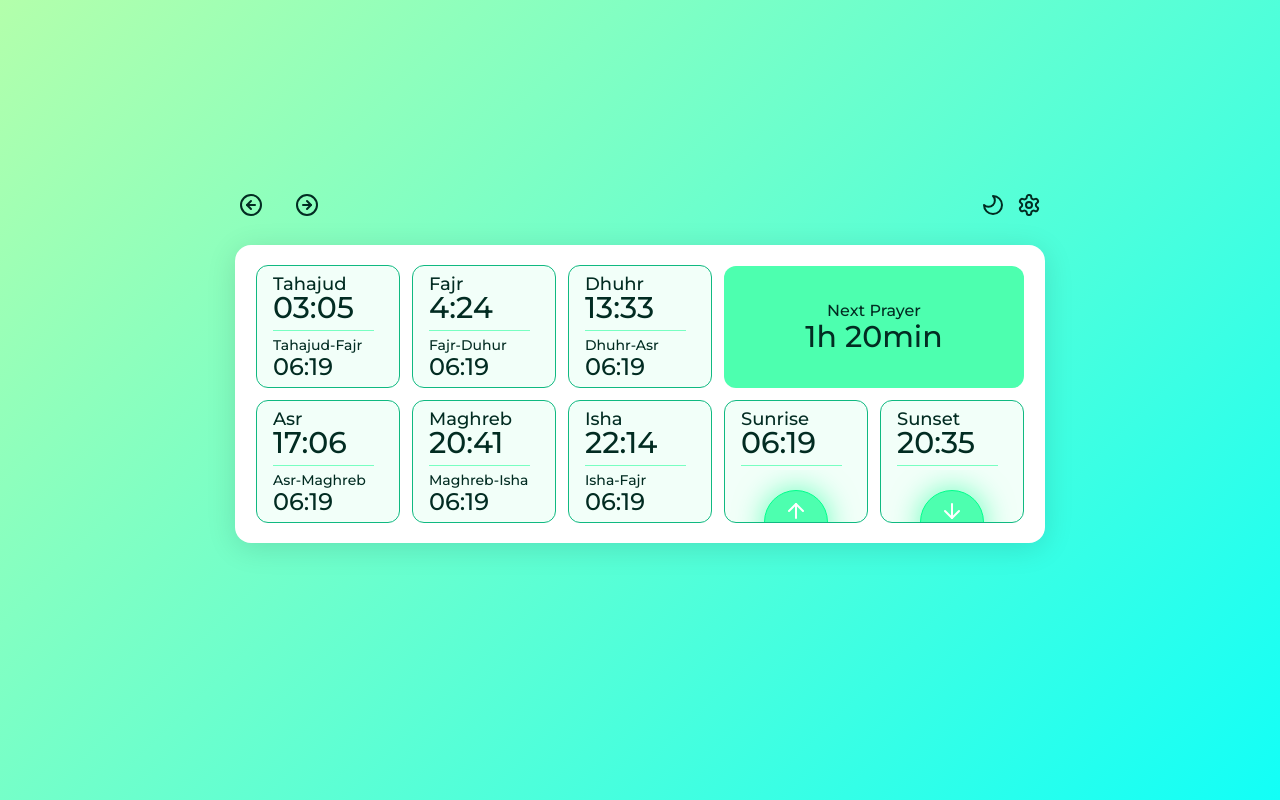
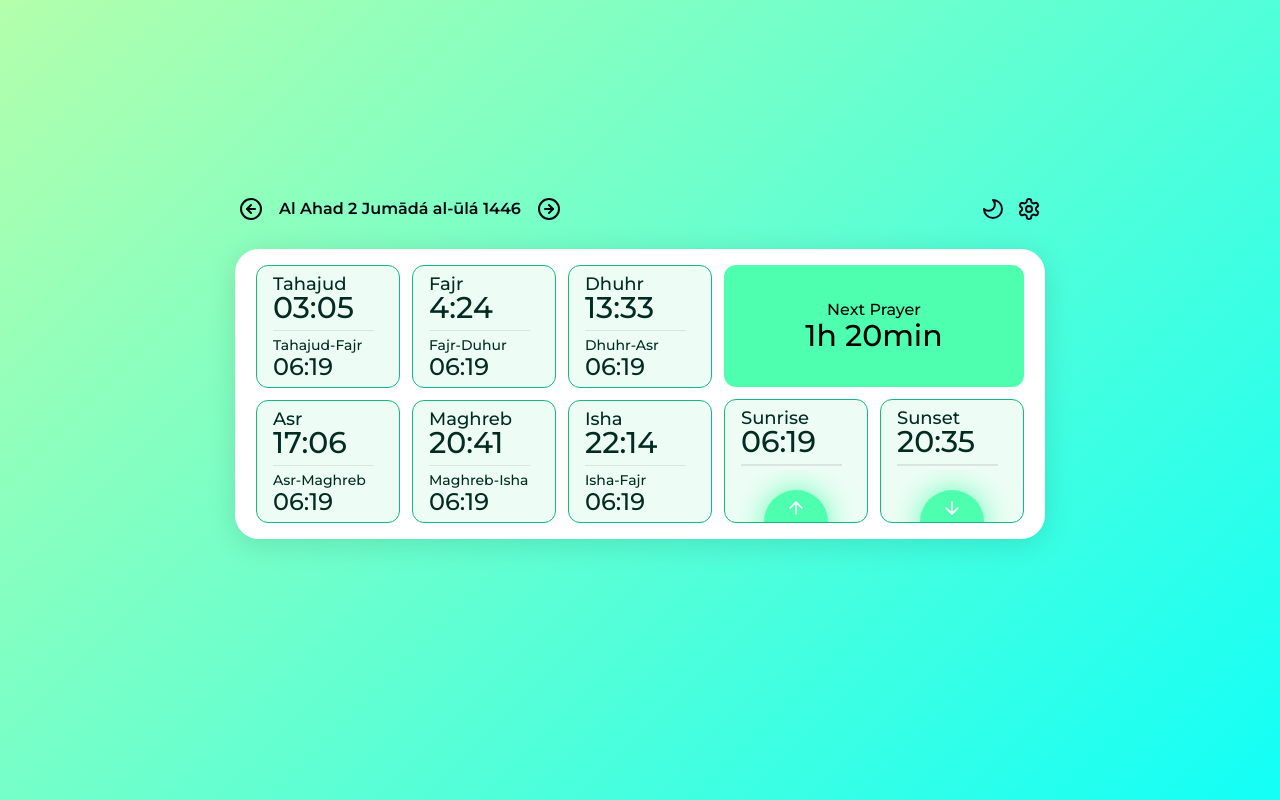
Before and after one commit to heynzar/tahajud, a Next.js app: page / in a window 1280 px wide. Built offline with nearby package versions, Linux system fonts and the light colour scheme; no server answers.

Commit message:
🏆 Building Theme Toggle, Fixing The Majority of bugs

```diff
--- a/src/app/globals.css
+++ b/src/app/globals.css
@@ -15,11 +15,7 @@
     rgb(255, 216, 199),
     rgb(255, 221, 199)
   );
-  --peach: linear-gradient(
-    135deg,
-    rgb(255, 237, 188) 0%,
-    rgb(237, 66, 100) 100%
-  );
+  --peach: linear-gradient(135deg, rgb(255, 237, 188) 0%, #ed4264 100%);
   --green: linear-gradient(
     135deg,
     rgb(179, 255, 171) 0%,
@@ -40,36 +36,153 @@
   }
 } */
 
-body {
-  /* color: var(--foreground);
-  background: var(--background);
-  font-family: Arial, Helvetica, sans-serif; */
-  display: flex;
-
-  height: 100vh;
-  justify-content: center;
-  align-items: center;
-  background: var(--green);
+.visually-hidden {
+  clip: rect(0 0 0 0);
+  clip-path: inset(50%);
+  height: 1px;
+  overflow: hidden;
+  position: absolute;
+  white-space: nowrap;
+  width: 1px;
 }
 
+/* body */
 .bg-sunset {
   background-image: var(--sunset);
 }
-
 .bg-peach {
   background-image: var(--peach);
 }
-
 .bg-green {
   background-image: var(--green);
 }
-
 .bg-blue {
   background-image: var(--blue);
 }
 
+/* next Prayer */
+.green-theme-next {
+  @apply !bg-[#4dffaf];
+}
+.peach-theme-next {
+  @apply bg-red-300;
+}
+.blue-theme-next {
+  @apply bg-sky-300;
+}
+.sunset-theme-next {
+  @apply bg-pink-300 dark:bg-pink-300/90;
+}
+
+.green-theme-circle {
+  @apply !bg-[#4dffaf] shadow-[0_0px_30px_rgb(0,255,140,0.6)];
+}
+.peach-theme-circle {
+  @apply bg-red-300 shadow-[0_0px_30px_rgb(252,165,165,0.6)];
+}
+.blue-theme-circle {
+  @apply bg-sky-300 shadow-[0_0px_30px_rgb(125,211,252,0.6)];
+}
+.sunset-theme-circle {
+  @apply bg-pink-300 dark:bg-pink-300/90 shadow-[0_0px_30px_rgb(250,168,212,0.6)];
+}
+
+/* card */
+.green-theme-card {
+  @apply border-emerald-500 dark:border-emerald-700 text-emerald-950 dark:text-emerald-100 bg-emerald-100/40 dark:bg-emerald-800;
+}
+.sunset-theme-card {
+  @apply border-pink-500 dark:border-pink-700 text-pink-950 dark:text-pink-100 bg-pink-100/40 dark:bg-pink-800;
+}
+.blue-theme-card {
+  @apply border-sky-500 dark:border-sky-700 text-sky-950 dark:text-sky-100 bg-blue-100/40 dark:bg-sky-800;
+}
+.peach-theme-card {
+  @apply border-red-500 dark:border-red-700 text-red-950 dark:text-red-100 bg-red-100/40 dark:bg-red-800;
+}
+
+/* text */
+.green-theme-main {
+  @apply bg-white dark:bg-emerald-950;
+}
+.peach-theme-main {
+  @apply bg-white dark:bg-red-950;
+}
+.blue-theme-main {
+  @apply bg-white dark:bg-sky-950;
+}
+.sunset-theme-main {
+  @apply bg-white dark:bg-pink-950;
+}
+
+.green-theme-btn {
+  @apply bg-emerald-500 hover:bg-emerald-400 transition-colors;
+}
+.peach-theme-btn {
+  @apply bg-red-500 hover:bg-red-400 transition-colors;
+}
+.blue-theme-btn {
+  @apply bg-sky-500 hover:bg-sky-400 transition-colors;
+}
+.sunset-theme-btn {
+  @apply bg-pink-500  hover:bg-pink-400 transition-colors;
+}
+.green-theme-set {
+  @apply border-emerald-500 dark:border-emerald-700 text-emerald-950 dark:text-emerald-100 bg-emerald-100 dark:bg-emerald-800;
+}
+.sunset-theme-set {
+  @apply border-pink-500 dark:border-pink-700 text-pink-950 dark:text-pink-100 bg-pink-100 dark:bg-pink-800;
+}
+.blue-theme-set {
+  @apply border-sky-500 dark:border-sky-700 text-sky-950 dark:text-sky-100 bg-blue-100 dark:bg-sky-800;
+}
+.peach-theme-set {
+  @apply border-red-500 dark:border-red-700 text-red-950 dark:text-red-100 bg-red-100 dark:bg-red-800;
+}
+
+form input[type="radio"] {
+  appearance: none;
+  cursor: pointer;
+  margin-left: 10px;
+  width: 3rem;
+  height: 3rem;
+  background-color: #ccc;
+  border-radius: 50%;
+}
+
+form input[type="radio"]:checked {
+  outline-offset: 3px;
+  outline: 3px solid #ccc;
+}
+
+.color-picker input[type="radio"]#sunset {
+  --radio-color: gray;
+}
+.color-picker input[type="radio"]#peach {
+  --radio-color: pink;
+}
+.color-picker input[type="radio"]#blue {
+  --radio-color: blue;
+}
+.color-picker input[type="radio"]#green {
+  --radio-color: green;
+}
+.big-boy {
+  display: flex;
+  height: 100vh;
+  justify-content: center;
+  align-items: center;
+}
+
+.body-settings {
+  height: 100vh;
+}
+
 @media (max-width: 370px) {
-  body {
+  .big-boy {
     height: 100%;
   }
+  .body-settings {
+    height: 146%;
+  }
 }
--- a/src/app/layout.tsx
+++ b/src/app/layout.tsx
@@ -21,7 +21,7 @@ export default function RootLayout({
 }>) {
   return (
     <html lang="en">
-      <body className={`${montserrat.className} antialiased p-4 select-none`}>
+      <body className={`${montserrat.className} antialiased select-none `}>
         {children}
       </body>
     </html>
--- a/src/components/Main2.tsx
+++ b/src/components/Main2.tsx
@@ -13,6 +13,7 @@ interface CountryData {
   country: string;
   city: string;
   method: string;
+  theme: string;
 }
 
 interface PrayerTime {
@@ -38,9 +39,10 @@ function Main2() {
     country: "Morocco",
     city: "Martil",
     method: "21",
+    theme: "green",
   });
   const [date, setDate] = useState<Date>(new Date());
-  const [hijriDate, SetHijriDate] = useState("");
+  const [hijriDate, SetHijriDate] = useState("Al Ahad 2 Jumādá al-ūlá 1446");
   const [prayerTimeDiffer, setPrayerTimeDiffer] = useState({
     tf: "06:19",
     fd: "06:19",
@@ -196,6 +198,7 @@ function Main2() {
   }, [countryData, date]);
 
   return (
+    <div className={twMerge("big-boy p-4", `bg-${countryData.theme}`)}>
       <main
         className={twMerge(
           "lg:-mt-20 container flex flex-col gap-3 md:max-w-[640px] lg:max-w-[810px] 2xl:scale-150",
@@ -210,47 +213,62 @@ function Main2() {
           onUpdateCountryData={handleUpdateCountryData}
           countryData={countryData}
         />
-      <div className="bg-white dark:bg-emerald-950 transition-colors p-5 rounded-2xl shadow-[0_5px_30px_rgb(0,0,0,0.12)]">
-        <div className="flex flex-col lg:flex-row justify-center items-center gap-3">
-          {/* Mobile-only next prayer display */}
-          <div className="h-[122px] lg:hidden w-full bg-[#4DFFAF] rounded-xl flex flex-col justify-center items-center">
-            <h2 className="font-medium">Next Prayer </h2>
+        <div
+          className={twMerge(
+            "transition-colors p-4 rounded-3xl shadow-[0_5px_30px_rgb(0,0,0,0.12)]",
+            `${countryData.theme}-theme-main`
+          )}
+        >
+          <div className="flex flex-col lg:flex-row  justify-center items-center gap-3">
+            <div
+              className={twMerge(
+                "h-[122px] lg:hidden w-full  rounded-xl flex flex-col justify-center items-center",
+                `${countryData.theme}-theme-next`
+              )}
+            >
+              <h2 className="font-medium ">Next Prayer </h2>
               <p className="text-3xl font-medium -mt-1">{result}</p>
             </div>
 
             {/* Prayer Cards */}
             <div className="flex gap-3 flex-wrap lg:max-w-[456px]">
               <PrayerCard2
+                theme={countryData.theme}
                 ParyerTime={prayerTime.tahjud}
                 PrayerName="Tahajud"
                 Prayerbetween="Tahajud-Fajr"
                 PrayerbetweenTime={prayerTimeDiffer.tf}
               />
               <PrayerCard2
+                theme={countryData.theme}
                 ParyerTime={prayerTime.fajr}
                 PrayerName="Fajr"
                 Prayerbetween="Fajr-Duhur"
                 PrayerbetweenTime={prayerTimeDiffer.fd}
               />
               <PrayerCard2
+                theme={countryData.theme}
                 ParyerTime={prayerTime.dhuhr}
                 PrayerName="Dhuhr"
                 Prayerbetween="Dhuhr-Asr"
                 PrayerbetweenTime={prayerTimeDiffer.da}
               />
               <PrayerCard2
+                theme={countryData.theme}
                 ParyerTime={prayerTime.asr}
                 PrayerName="Asr"
                 Prayerbetween="Asr-Maghreb"
                 PrayerbetweenTime={prayerTimeDiffer.am}
               />
               <PrayerCard2
+                theme={countryData.theme}
                 ParyerTime={prayerTime.maghrib}
                 PrayerName="Maghreb"
                 Prayerbetween="Maghreb-Isha"
                 PrayerbetweenTime={prayerTimeDiffer.mi}
               />
               <PrayerCard2
+                theme={countryData.theme}
                 ParyerTime={prayerTime.isha}
                 PrayerName="Isha"
                 Prayerbetween="Isha-Fajr"
@@ -261,19 +279,35 @@ function Main2() {
             {/* Desktop-only next prayer display & sunrise/sunset */}
             <div className="w-full lg:w-[300px]">
               <div className="flex flex-col gap-3">
-              <div className="hidden h-[122px] w-full bg-[#4DFFAF] text-emerald-950 rounded-xl lg:flex flex-col justify-center items-center">
+                <div
+                  className={twMerge(
+                    "h-[122px] hidden w-full  rounded-xl lg:flex flex-col justify-center items-center",
+                    `${countryData.theme}-theme-next`
+                  )}
+                >
                   <h2 className="font-medium">Next Prayer </h2>
                   <p className="text-3xl font-medium -mt-1">{result}</p>
                 </div>
                 <div className="flex gap-3 flex-grow flex-wrap">
-                <Sun time={prayerTime.sunrise} name="Sunrise" reverse={false} />
-                <Sun time={prayerTime.sunset} name="Sunset" reverse={true} />
+                  <Sun
+                    theme={countryData.theme}
+                    time={prayerTime.sunrise}
+                    name="Sunrise"
+                    reverse={false}
+                  />
+                  <Sun
+                    theme={countryData.theme}
+                    time={prayerTime.sunset}
+                    name="Sunset"
+                    reverse={true}
+                  />
                 </div>
               </div>
             </div>
           </div>
         </div>
       </main>
+    </div>
   );
 }
 
--- a/src/components/Nav.tsx
+++ b/src/components/Nav.tsx
@@ -15,12 +15,18 @@ export default function Nav({
 }: {
   toggleDarkMode: MouseEventHandler<SVGSVGElement>;
   onUpdateCountryData: (
-    newData: SetStateAction<{ country: string; city: string; method: string }>
+    newData: SetStateAction<{
+      country: string;
+      city: string;
+      method: string;
+      theme: string;
+    }>
   ) => void;
   countryData: {
     country: string;
     city: string;
     method: string;
+    theme: string;
   };
   hijriDate: string;
   forwardFunction: MouseEventHandler<SVGSVGElement>;
@@ -40,25 +46,27 @@ export default function Nav({
     country: "Morocco",
     city: "Martil",
     method: "21",
+    theme: "green",
   });
 
   function handleChange(
     event: React.ChangeEvent<HTMLInputElement | HTMLSelectElement>
   ) {
     const { name, value } = event.target;
-    setLocalCountryData({
-      ...localCountryData,
+    setLocalCountryData((prevData) => ({
+      ...prevData,
       [name]: value,
-    });
+    }));
   }
 
-  function handleSaveClick() {
+  function handleSaveClick(event: React.MouseEvent) {
+    event.preventDefault(); // Prevent form submission
     setVisible("hidden");
     onUpdateCountryData(localCountryData);
   }
 
   return (
-    <nav className="w-full text-emerald-950 py-3 gap-5 flex flex-col-reverse justify-center items-center lg:flex-row lg:justify-between font-semibold">
+    <nav className="w-full text-gray-950 py-3 gap-5 flex flex-col-reverse justify-center items-center lg:flex-row lg:justify-between font-semibold">
       <div className="flex gap-3 items-center">
         <div className="p-1 hover:bg-white/50 rounded-md transition-colors">
           <CircleArrowRight
@@ -88,13 +96,16 @@ export default function Nav({
 
       <div
         className={twMerge(
-          "absolute inset-0 justify-center items-center z-10 bg-gray-800/50 h-screen w-screen",
+          "absolute body-settings px-3 inset-0 justify-center items-center z-10 bg-gray-800/70 w-screen",
           visible
         )}
         onClick={handleSectionClick}
       >
-        <div
-          className="flex font-medium flex-col gap-5 p-5 min-w-80 bg-white dark:bg-emerald-950 dark:text-emerald-100 text-emerald-950 rounded-2xl"
+        <form
+          className={twMerge(
+            "flex font-medium flex-col gap-5 p-5 min-w-80  rounded-2xl",
+            `${countryData.theme}-theme-set`
+          )}
           onClick={handleInnerClick}
         >
           <div className="border-b-2 border-black/50 pb-3">
@@ -110,7 +121,7 @@ export default function Nav({
               placeholder="Morocco"
               id="country"
               name="country"
-              className="h-10 rounded-lg pl-4 bg-emerald-100 placeholder:text-black/50"
+              className="h-10 rounded-lg pl-4 bg-white/80 dark:bg-white/40 placeholder:text-black/50"
             />
           </div>
 
@@ -123,7 +134,7 @@ export default function Nav({
               type="text"
               id="city"
               name="city"
-              className="h-10 rounded-lg pl-4 bg-emerald-100 placeholder:text-black/50"
+              className="h-10 rounded-lg pl-4 bg-white/80 dark:bg-white/40 placeholder:text-black/50"
             />
           </div>
 
@@ -134,7 +145,7 @@ export default function Nav({
               value={localCountryData.method}
               name="method"
               id="method"
-              className="h-10 rounded-lg px-4 bg-emerald-100"
+              className="h-10 rounded-lg px-4 bg-white/80 dark:bg-white/40"
             >
               <option value="">Select Prayer Method</option>
               <option value="1">🌍 Muslim World League</option>
@@ -180,24 +191,73 @@ export default function Nav({
             </select>
           </div>
 
-          <div className="flex flex-col gap-2 border-t-2 border-black/50 pt-3">
-            <label htmlFor="theme">Theme</label>
-            <div id="theme" className="flex flex-wrap gap-4">
-              <div className="size-10 rounded-full cursor-pointer bg-sunset"></div>
-              <div className="size-10 rounded-full cursor-pointer bg-green"></div>
-              <div className="size-10 rounded-full cursor-pointer bg-peach"></div>
-              <div className="size-10 rounded-full cursor-pointer bg-blue"></div>
-            </div>
-          </div>
+          <fieldset className="flex gap-2 border-t-2 border-black/50 pt-3">
+            <legend className="visually-hidden">Pick a Theme</legend>
+
+            <label htmlFor="green" className="visually-hidden">
+              Green
+            </label>
+            <input
+              type="radio"
+              name="theme"
+              id="green"
+              value="green"
+              className="bg-green"
+              onChange={handleChange}
+              checked={localCountryData.theme === "green"}
+            />
+
+            <label htmlFor="peach" className="visually-hidden">
+              Pink theme
+            </label>
+            <input
+              type="radio"
+              id="peach"
+              name="theme"
+              value="peach"
+              className="bg-peach"
+              onChange={handleChange}
+              checked={localCountryData.theme === "peach"}
+            />
+
+            <label htmlFor="blue" className="visually-hidden">
+              Blue theme
+            </label>
+            <input
+              type="radio"
+              id="blue"
+              name="theme"
+              value="blue"
+              className="bg-blue"
+              onChange={handleChange}
+              checked={localCountryData.theme === "blue"}
+            />
+
+            <label htmlFor="sunset" className="visually-hidden">
+              Green theme
+            </label>
+            <input
+              type="radio"
+              id="sunset"
+              name="theme"
+              value="sunset"
+              className="bg-sunset"
+              onChange={handleChange}
+              checked={localCountryData.theme === "sunset"}
+            />
+          </fieldset>
 
           <button
             onClick={handleSaveClick}
-            type="submit"
-            className="bg-emerald-400 p-2 rounded-xl hover:bg-emerald-300 transition-colors"
+            type="button" // Changed to type "button" to prevent form submission
+            className={twMerge(
+              " p-2 rounded-xl  transition-colors",
+              `${countryData.theme}-theme-btn`
+            )}
           >
             Save
           </button>
-        </div>
+        </form>
       </div>
     </nav>
   );
--- a/src/components/PrayerCard2.tsx
+++ b/src/components/PrayerCard2.tsx
@@ -1,21 +1,30 @@
+import { twMerge } from "tailwind-merge";
+
 export default function PrayerCard2({
   PrayerName,
   ParyerTime,
   Prayerbetween,
   PrayerbetweenTime,
+  theme,
 }: {
   PrayerName: string;
   ParyerTime: string;
   Prayerbetween: string;
   PrayerbetweenTime: string;
+  theme: string;
 }) {
   return (
-    <div className="flex gap-1 flex-grow flex-[1_0_30%] flex-col justify-center border border-emerald-500 dark:border-emerald-700 text-emerald-950 transition-colors dark:text-emerald-100 bg-[#F2FFF9] dark:bg-emerald-800  rounded-xl py-1 pl-4 min-w-32">
+    <div
+      className={twMerge(
+        "flex gap-1 flex-grow flex-[1_0_30%] flex-col justify-center border transition-colors  rounded-xl py-1 pl-4 min-w-32",
+        `${theme}-theme-card`
+      )}
+    >
       <div>
         <h2 className="text-lg font-medium ">{PrayerName}</h2>
         <p className="text-3xl font-medium -mt-2">{ParyerTime}</p>
       </div>
-      <div className="w-[80%] bg-[#00FF8C]/50 h-[1px]"></div>
+      <div className="w-[80%] bg-[#ccc]/50 h-[1px]"></div>
       <div>
         <h2 className="font-medium text-sm ">{Prayerbetween}</h2>
         <p className="text-2xl font-medium -mt-1">{PrayerbetweenTime}</p>
--- a/src/components/Sun.tsx
+++ b/src/components/Sun.tsx
@@ -1,43 +1,42 @@
 import { ArrowUp } from "lucide-react";
 import { twMerge } from "tailwind-merge";
-
-interface SunProps {
+export default function Sun({
+  reverse,
+  name,
+  time,
+  theme,
+}: {
   reverse: boolean;
   name: string;
   time: string;
-}
-
-export default function Sun({ reverse, name, time }: SunProps) {
+  theme: string;
+}) {
   return (
-    <div className="flex flex-col gap-1 flex-grow flex-[1_0_30%] justify-center border border-emerald-500 dark:border-emerald-700 text-emerald-950 dark:text-emerald-100 bg-[#F2FFF9] dark:bg-emerald-800 rounded-xl py-1 pl-4 min-w-32 transition-colors">
-      {/* Display name and time */}
+    <div
+      className={twMerge(
+        "flex gap-1 flex-grow flex-[1_0_30%] flex-col justify-center border transition-colors  rounded-xl py-1 pl-4 min-w-32",
+        `${theme}-theme-card`
+      )}
+    >
       <div>
         <h2 className="text-lg font-medium">{name}</h2>
         <p className="text-3xl font-medium -mt-2">{time}</p>
       </div>
+      <div className="w-[80%] bg-[#ccc]/50 h-[1.5px]"></div>
 
-      {/* Divider line */}
-      <div className="w-[80%] h-[1px] bg-[#00FF8C]/50"></div>
-
-      {/* Animated icon */}
-      <div className="flex justify-center h-[52px] -mb-1 -ml-4 rotate-180 overflow-hidden">
+      <div className="flex justify-center  rotate-180 overflow-hidden  h-[52px] -mb-1 -ml-4">
         <div
           className={twMerge(
-            "relative border border-[#00FF8C] rounded-full bg-[#4DFFAF] flex justify-center shadow-[0_0px_30px_rgb(0,255,140,0.6)] hover:translate-y-0 transition-transform",
-            reverse ? "hover:-translate-y-[60%]" : "hover:-translate-y-[40%]"
+            "relative hover:-translate-y-[30%] transition-transform  -translate-y-1/2 size-16 rounded-full  flex justify-center ",
+            reverse ? "hover:-translate-y-[60%]" : "hover:-translate-y-[40%]",
+            `${theme}-theme-circle`
           )}
-          style={{
-            transform: "translateY(-50%)",
-            height: "4rem",
-            width: "4rem",
-          }}
         >
           <ArrowUp
             className={twMerge(
-              "absolute bottom-2 text-white",
+              "absolute bottom-2 text-white size-5",
               reverse ? "" : "rotate-180"
             )}
-            style={{ fontSize: "1.25rem" }}
           />
         </div>
       </div>
```
Lines whose indentation alone changed are shown as unchanged.
